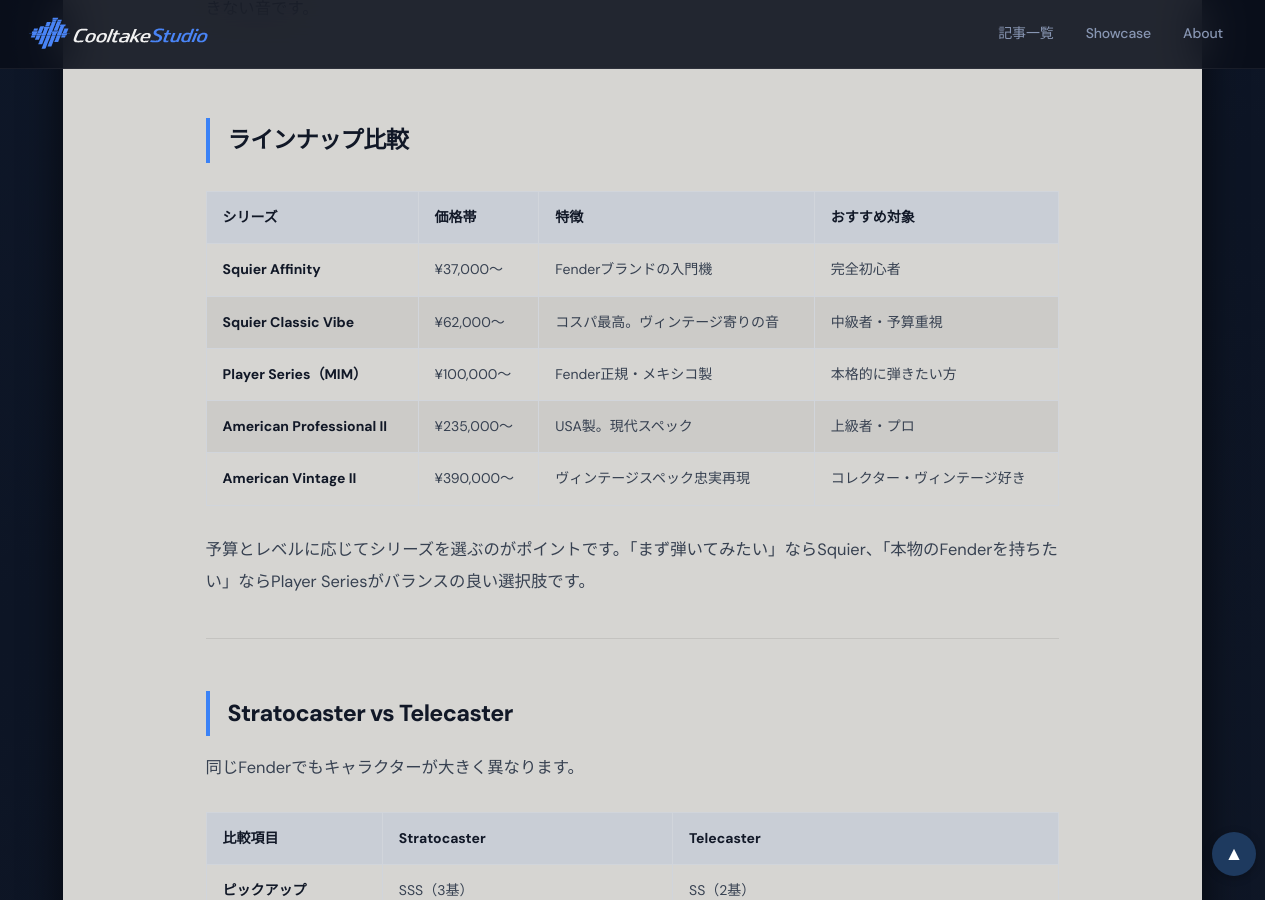
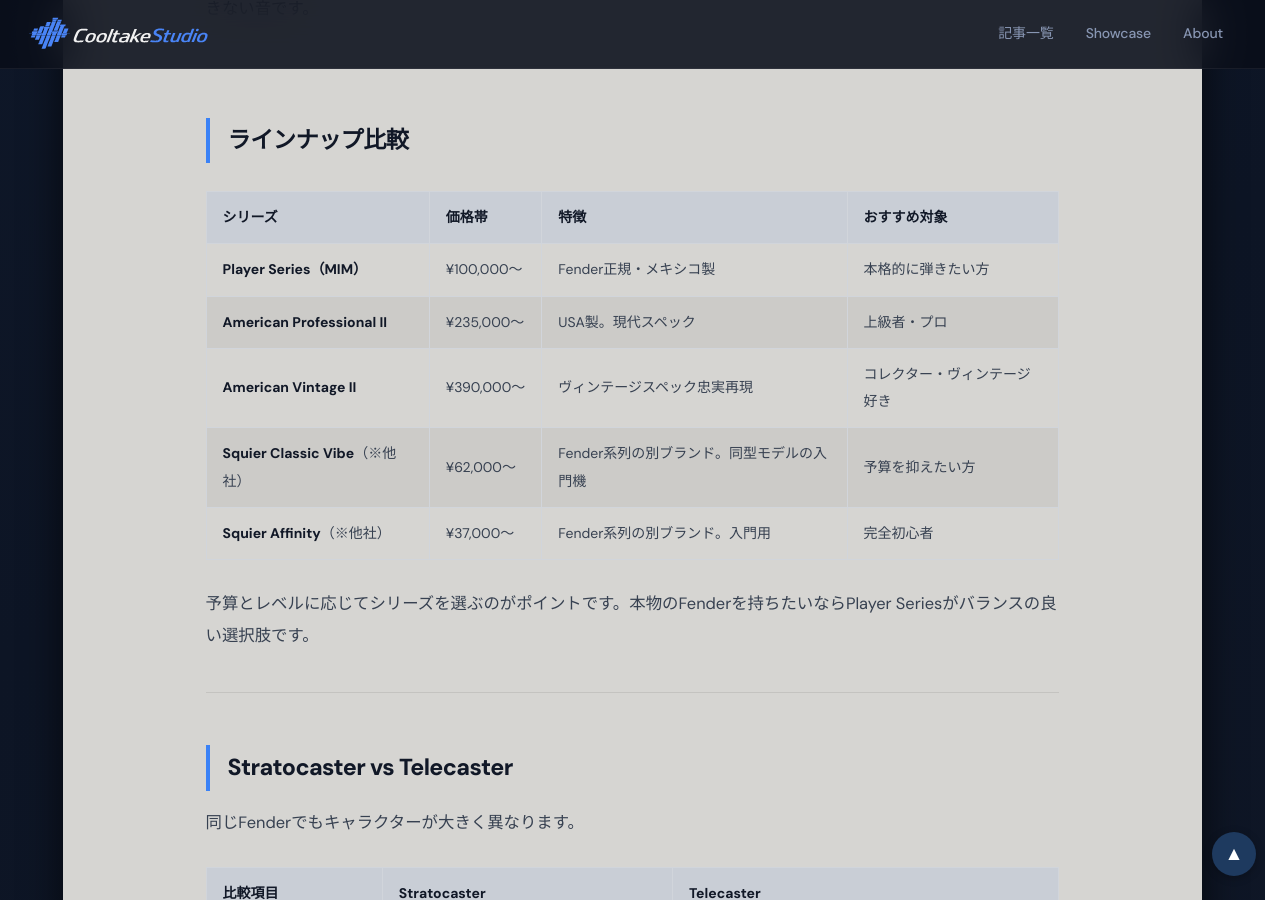
Before and after one commit to cooltake/cooltake-staging, a Jekyll site: the page built from _posts/2026-05-29-fender-stratocaster-guide.md, in a window 1280 px wide and 900 px high, scrolled down 1380 px. Built offline with Jekyll 4.4.1, drawn with Linux system fonts in a browser that asks for light colours; some web fonts are replaced.

Commit message:
fix: lineup table — move Squier/Epiphone to bottom as other-brand models

```diff
--- a/_posts/2026-05-29-fender-stratocaster-guide.md
+++ b/_posts/2026-05-29-fender-stratocaster-guide.md
@@ -37,13 +37,13 @@
 
 | シリーズ | 価格帯 | 特徴 | おすすめ対象 |
 |---------|--------|------|------------|
-| **Squier Affinity** | ¥37,000〜 | Fenderブランドの入門機 | 完全初心者 |
-| **Squier Classic Vibe** | ¥62,000〜 | コスパ最高。ヴィンテージ寄りの音 | 中級者・予算重視 |
 | **Player Series（MIM）** | ¥100,000〜 | Fender正規・メキシコ製 | 本格的に弾きたい方 |
 | **American Professional II** | ¥235,000〜 | USA製。現代スペック | 上級者・プロ |
 | **American Vintage II** | ¥390,000〜 | ヴィンテージスペック忠実再現 | コレクター・ヴィンテージ好き |
+| **Squier Classic Vibe**（※他社） | ¥62,000〜 | Fender系列の別ブランド。同型モデルの入門機 | 予算を抑えたい方 |
+| **Squier Affinity**（※他社） | ¥37,000〜 | Fender系列の別ブランド。入門用 | 完全初心者 |
 
-予算とレベルに応じてシリーズを選ぶのがポイントです。「まず弾いてみたい」ならSquier、「本物のFenderを持ちたい」ならPlayer Seriesがバランスの良い選択肢です。
+予算とレベルに応じてシリーズを選ぶのがポイントです。本物のFenderを持ちたいならPlayer Seriesがバランスの良い選択肢です。
 
 ---
 
```
